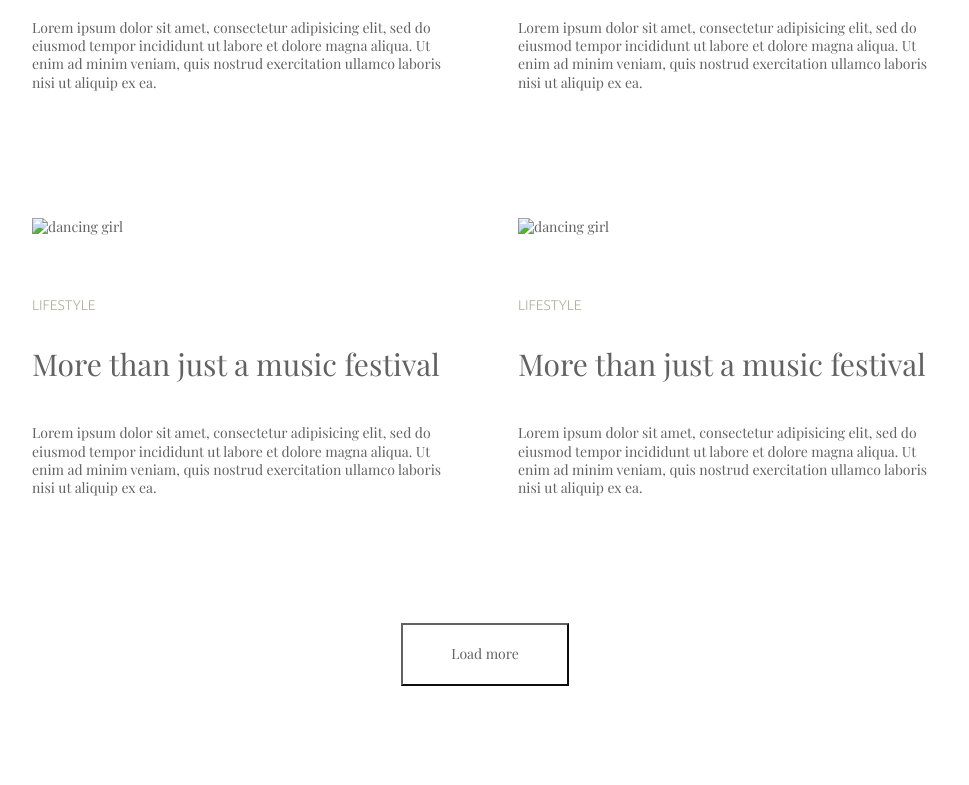
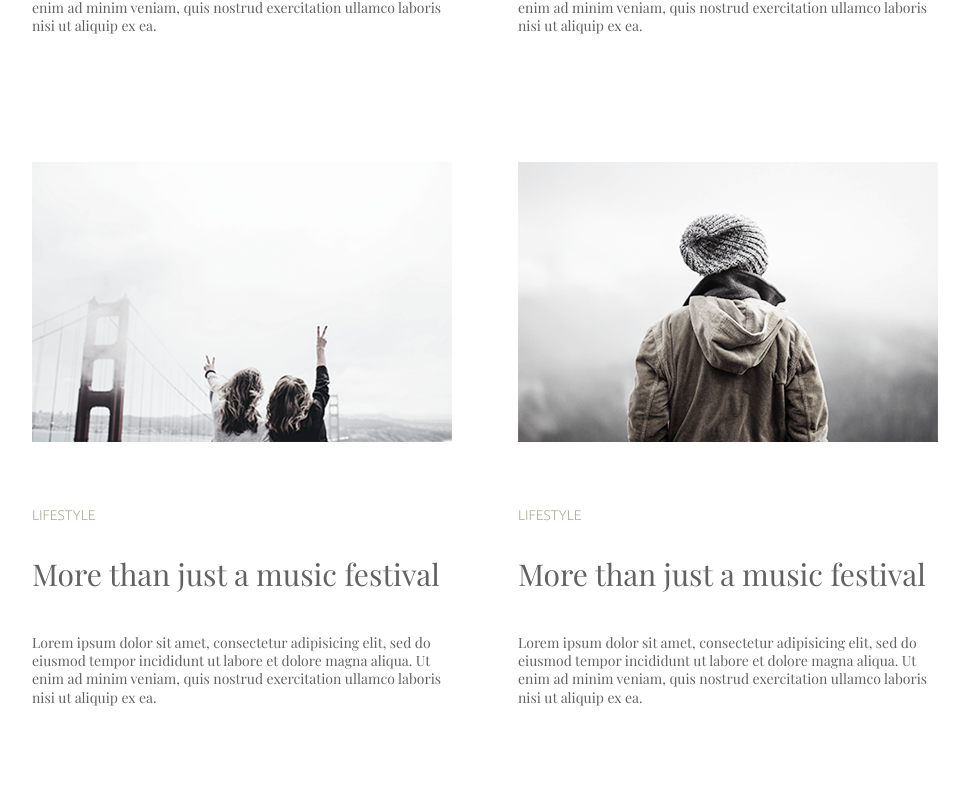
Before and after one commit to Sviatron/photoblog, a plain HTML site: page index.html in a window 1280 px wide. Shown: the part 691-1476 px from the top of the page, without its empty margins (155-1124 px from the left). Before the commit the page ends 1443 px from the top, so only its background shows below. Drawn offline with nearby package versions, Linux system fonts and the light colour scheme; files that its build step writes are made by us from their sources; a web font is replaced by a local one.

Commit message:
remove bugs

```diff
--- a/style.css
+++ b/css/style.css
@@ -10,6 +10,7 @@ h1,h2,h3,h4,h5,h6,p,img,ul,li,form,label,input,a {
     margin: 0;
     padding: 0;
 }
+
 a{
     text-decoration: none;
 }
@@ -48,7 +49,7 @@ body{
     display: flex; /*Блочний контейнер - робить контейнер тягнучим*/
     flex-direction: row; /*Напрямок контейнеру*/
     justify-content: center; /*Розташування елементів по головній осі*/
-    align-items: center; /*рівняє по вертикалі*/
+    margin-bottom: 92px;
 }
 .navigation-item {
     margin-right: 100px;
--- a/index.html
+++ b/index.html
@@ -14,8 +14,8 @@
       href="https://fonts.googleapis.com/css2?family=Playfair+Display:ital,wght@0,400..900;1,400..900&family=Ubuntu:ital,wght@0,300;0,400;0,500;0,700;1,300;1,400;1,500;1,700&display=swap"
       rel="stylesheet"
     />
-    <link rel="stylesheet" href="./css/reset.css" />
-    <link rel="stylesheet" href="./css/style.css"/>
+    <link rel="stylesheet" href="./css/reset.css">
+    <link rel="stylesheet" href="./css/style.css">
   </head>
   <body>
     <header class="header container">
```
Also changed, not shown: css/reset.css (renamed from reset.css), images/bridge.png (added), images/coffee.png (added), images/girl2.png (added), images/girl3.png (added), images/photo1.png (added), images/road.png (added).
